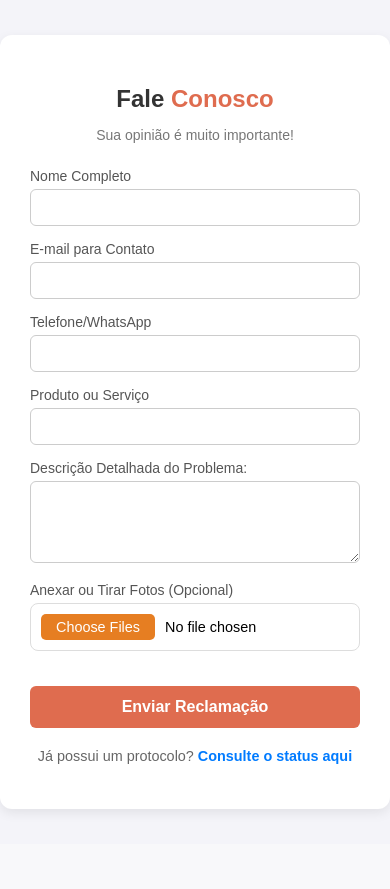
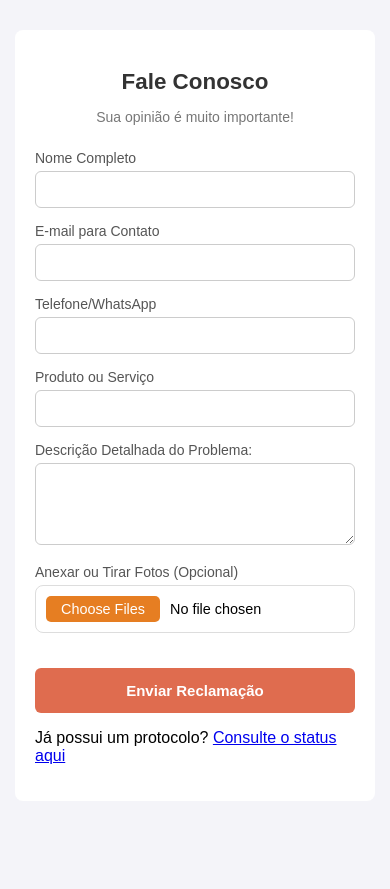
Before and after one commit to acrispeli/gestao-reclamacoes-web, a Flask app: page / in a window 390 px wide. Before the commit the page ends 814 px from the top, so only its background shows below. Run offline with Flask 3, Linux system fonts and the light colour scheme.

Commit message:
Tela de 'Sucesso' ajustada para formato mobile

```diff
--- a/static/style.css
+++ b/static/style.css
@@ -7,6 +7,7 @@ body {
     align-items: center;
     min-height: 100vh;
     margin: 0;
+    padding: 15px; /* Pequeno respiro nas bordas */
 }
 
 /* O "cartão" branco no centro da tela (Estilo Figma) */
@@ -17,21 +18,16 @@ body {
     box-shadow: 0 4px 12px rgba(0,0,0,0.08);
     width: 100%;
     max-width: 400px;
+    box-sizing: border-box;
 }
 
-/* Título principal */
+/* Títulos e Textos */
 .titulo-destaque {
     text-align: center;
     color: #333333;
     margin-bottom: 5px;
 }
 
-/* A palavra em laranja no título */
-.cor-destaque {
-    color: #df6c4f;
-}
-
-/* Subtítulo menorzinho */
 .subtitulo {
     text-align: center;
     color: #777777;
@@ -78,35 +72,13 @@ body {
     transition: background-color 0.3s;
 }
 
-/* Efeito ao passar o mouse no botão */
 .btn-enviar:hover {
     background-color: #c55a40;
 }
-.link-secundario {
-    text-align: center;
-    margin-top: 20px;
-    font-size: 0.9rem;
-    color: #666;
-}
 
-.link-secundario a {
-    color: #007bff; /* Ou a cor de destaque do Figma */
-    text-decoration: none;
-    font-weight: bold;
-}
-
-.link-secundario a:hover {
-    text-decoration: underline;
-}
-/* Garante que o campo de arquivo tenha visibilidade e margem */
+/* Estilização de upload de arquivo */
 input[type="file"] {
-    padding: 10px 0;
-    cursor: pointer;
-    width: 100%;
-}
-/* Garante que o campo de foto apareça e siga o padrão do Figma */
-input[type="file"] {
-    display: block !important; /* Força o aparecimento */
+    display: block !important;
     width: 100%;
     padding: 10px;
     margin-top: 5px;
@@ -182,3 +129,30 @@ input[type="file"]::file-selector-button:hover {
     0% { transform: rotate(0deg); }
     100% { transform: rotate(360deg); }
 }
+
+/* ===========================================
+   AJUSTES PARA MOBILE (DESIGN RESPONSIVO)
+   =========================================== */
+@media (max-width: 480px) {
+    body {
+        align-items: flex-start; /* Evita que o conteúdo suma no topo em telas muito pequenas */
+        padding-top: 30px;
+    }
+
+    .container-celular {
+        padding: 20px;
+        width: 100%;
+        max-width: none; /* No mobile, ele flui conforme a tela */
+        box-shadow: none; /* Opcional: remove sombra no mobile para visual mais flat */
+        border-radius: 8px;
+    }
+
+    .titulo-destaque {
+        font-size: 1.4rem;
+    }
+
+    .btn-enviar {
+        font-size: 15px;
+        padding: 14px; /* Botão um pouco maior para facilitar o toque */
+    }
+}
```
Also changed, not shown: other parts of static/style.css (+7 -34 lines).
